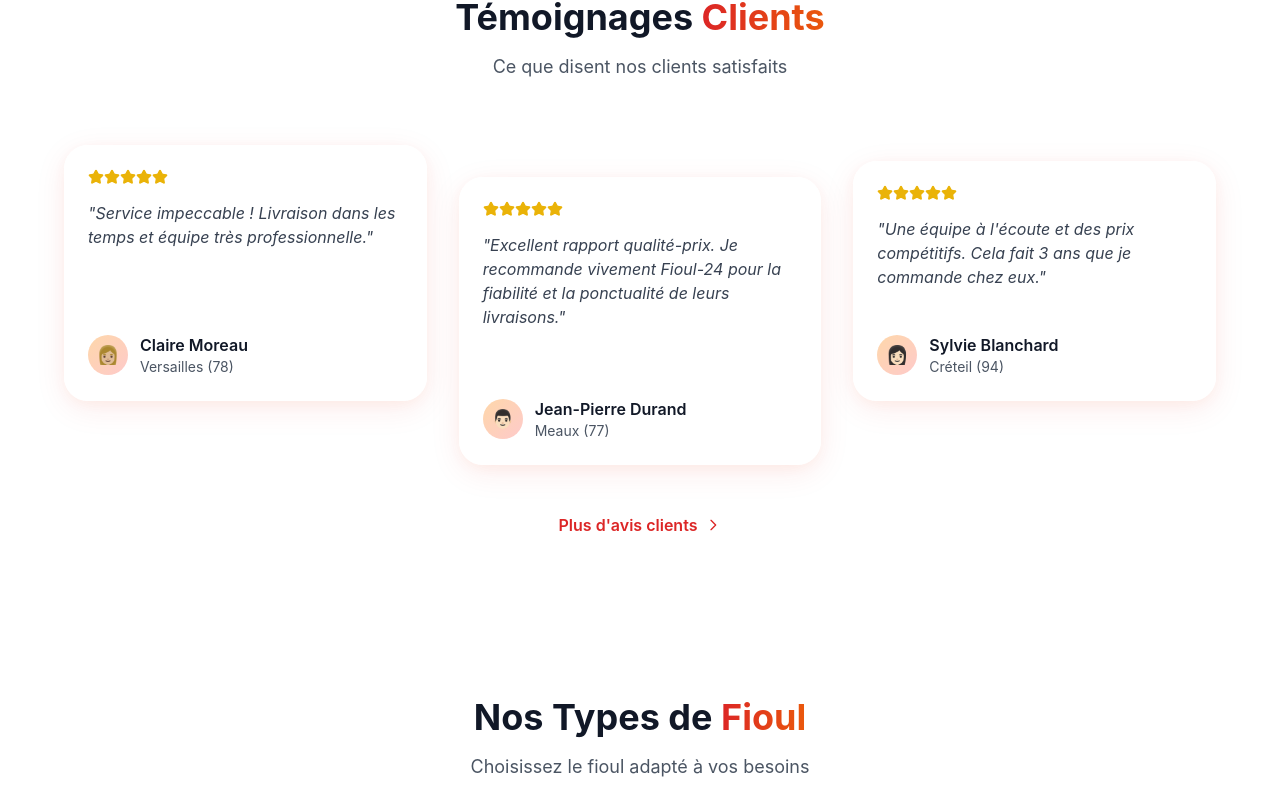
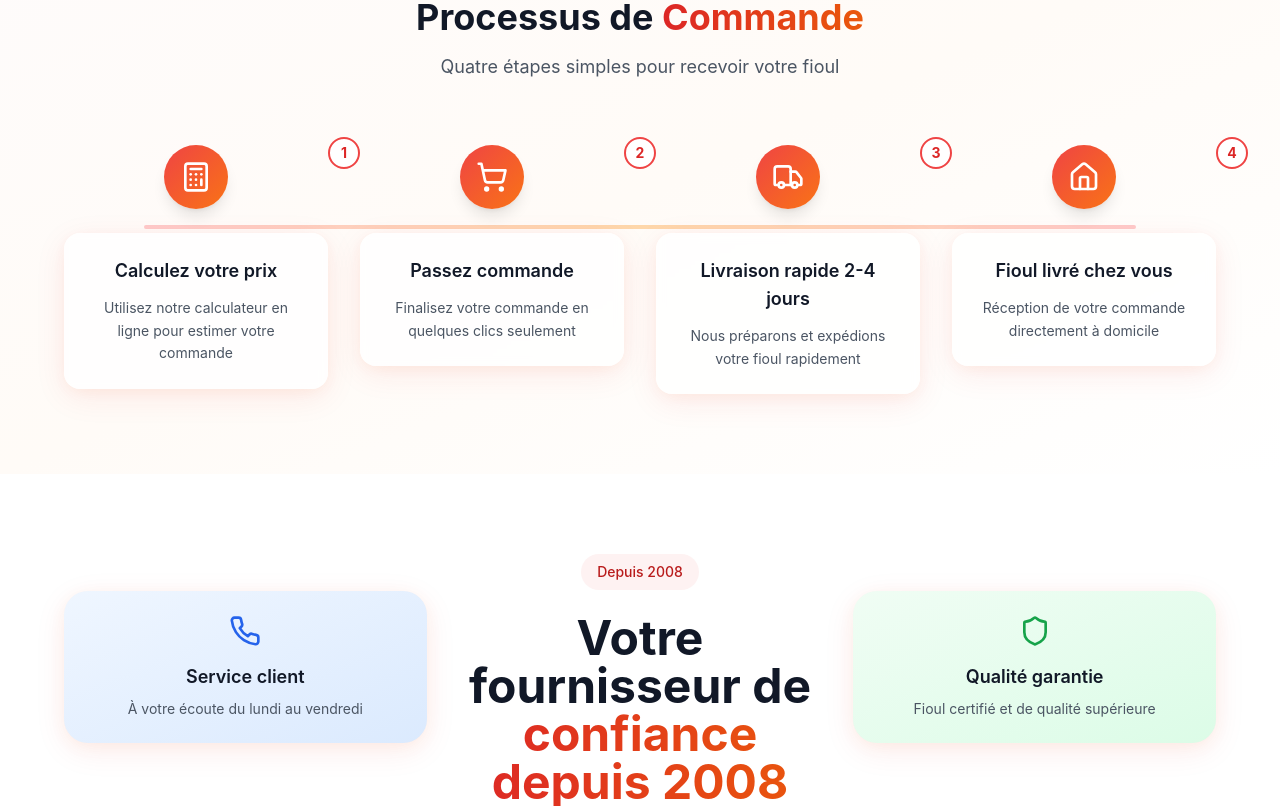
Before and after one commit to dvvvvv411/ioul-24, a React (Vite) app: page / in a window 1280 px wide. Shown: the part 3134-3942 px from the top of the page. Built offline with nearby package versions, Linux system fonts and the light colour scheme.

Commit message:
Remove specified sections
Removed "Témoignages Clients" and "Nos Types de Fioul" sections from the landing page.

```diff
--- a/src/pages/Index.tsx
+++ b/src/pages/Index.tsx
@@ -4,8 +4,6 @@ import HeroSection from "@/components/HeroSection";
 import NosAvantages from "@/components/NosAvantages";
 import NotreExpertise from "@/components/NotreExpertise";
 import ZoneLivraison from "@/components/ZoneLivraison";
-import TemoignagesClients from "@/components/TemoignagesClients";
-import NosTypesFioul from "@/components/NosTypesFioul";
 import ProcessusCommande from "@/components/ProcessusCommande";
 import PourquoiFioul24 from "@/components/PourquoiFioul24";
 import ContactRapide from "@/components/ContactRapide";
@@ -22,8 +20,6 @@ const Index = () => {
       <NosAvantages />
       <NotreExpertise />
       <ZoneLivraison />
-      <TemoignagesClients />
-      <NosTypesFioul />
       <ProcessusCommande />
       <PourquoiFioul24 />
       <ContactRapide />
```
